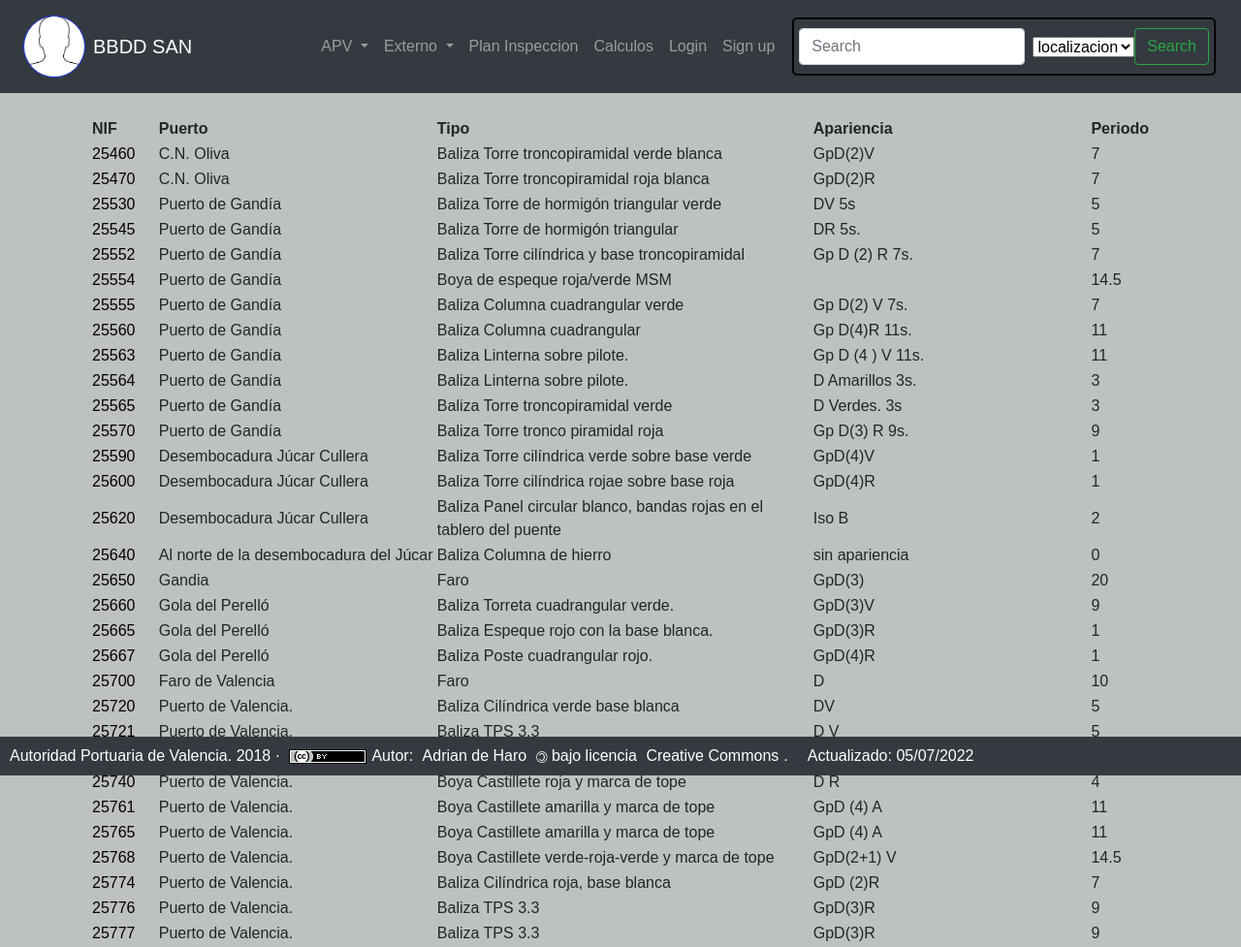
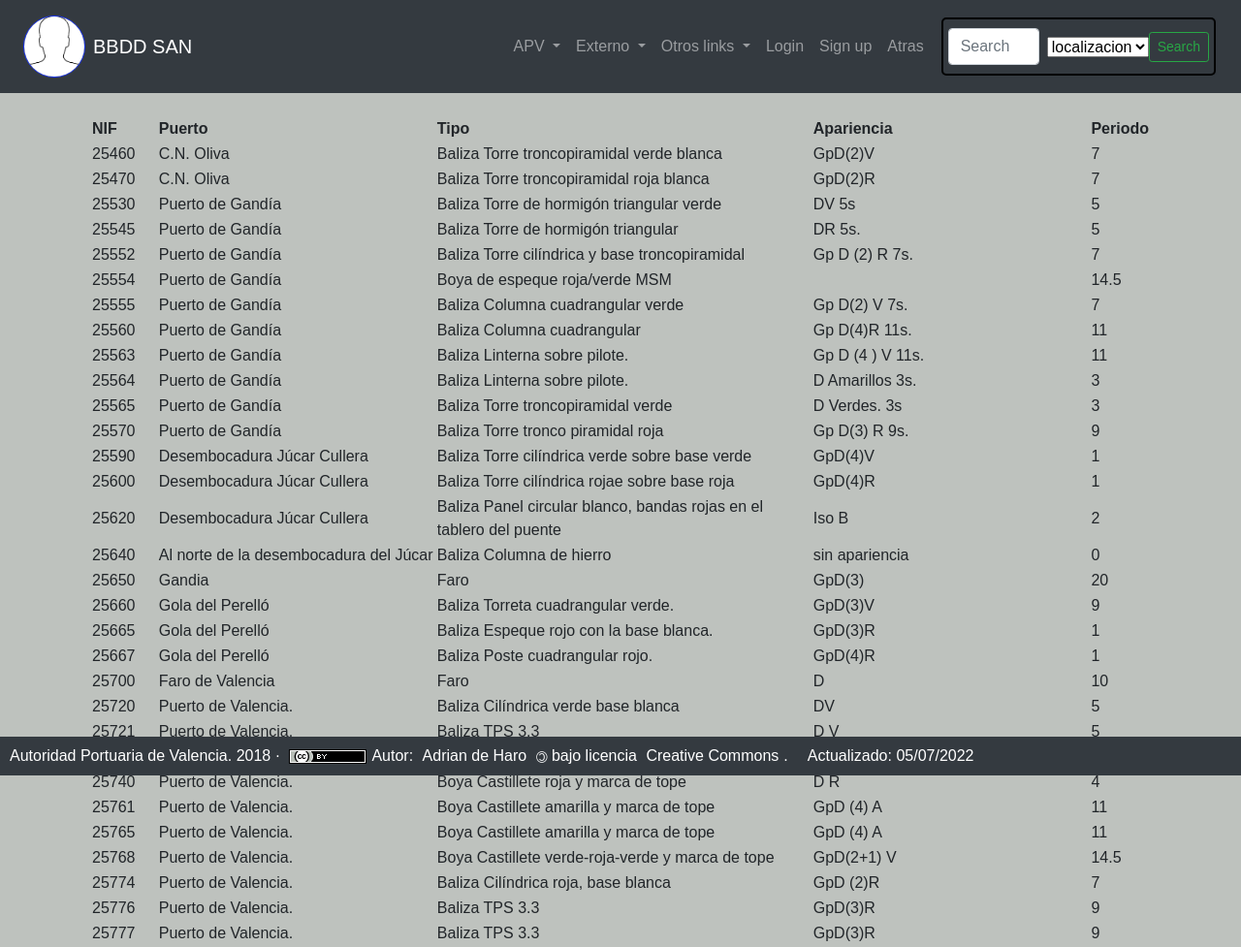
Before and after one commit to venturas55/nodejsSAN, a Node server app: page /balizas/list in a window 1280 px wide. Shown: the top 977 px of the page at 97% size. Run offline with Node 20, Linux system fonts and the light colour scheme; data comes from the database, SQL or seed files in the repository; some libraries are stand-ins or nearby versions.

Commit message:
Se reestructura el navbar. Se añade boton de atras. Se añade click en toda la fila tr en el listado de balizas. Solo faltaria que el puntero adopte forma de mano o click al hacer hover

```diff
--- a/src/public/js/mainscript.js
+++ b/src/public/js/mainscript.js
@@ -52,7 +52,7 @@
 window.onclick = function (event) {
   console.log("cierra modal");
   //TODO: (event.target == modal) LOS 3 MODALES
-  if (event.target == modal) {
+  if (event.target == modal1) {
     modal1.style.display = "none";
     modal2.style.display = "none";
     modal3.style.display = "none";
--- a/src/views/balizas/list.hbs
+++ b/src/views/balizas/list.hbs
@@ -13,8 +13,9 @@
              <th>MOD</th>--}}
         </tr>
         {{#each balizas}}
-          <tr>
-            <td><a href="/balizas/plantilla/{{nif}}">{{nif}}</a></td>
+
+          <tr onclick="location.href='/balizas/plantilla/{{nif}}';">
+              <td>{{nif}}</td>
               <td>{{puerto}}</td>
               <td>{{tipo}} </td>
               <td>{{apariencia}}</td>
--- a/src/views/partials/avatarS.hbs
+++ b/src/views/partials/avatarS.hbs
@@ -1,5 +1,7 @@
+            <a href="/profile">
              {{#if user.pictureURL}}
                         <img src="/img/profiles/{{user.pictureURL}}" class="avatar avatar-s m-2" alt="avatar '{{user.pictureURL}}'" />
               {{else}}
                         <img src="/img/profiles/default.jpg" class="avatar avatar-s m-2" alt="default avatar" />
               {{/if}}
+              </a>
--- a/src/views/partials/navbar.hbs
+++ b/src/views/partials/navbar.hbs
@@ -24,8 +24,6 @@
             <a class="dropdown-item" href="/balizas/mapaGeneral/1">Mapa Valencia</a>
             <a class="dropdown-item" href="/balizas/mapaGeneral/2">Mapa Sagunto</a>
             <a class="dropdown-item" href="/balizas/mapaGeneral/3">Mapa Gandia</a>
-            <div class="dropdown-divider"></div>
-            <a class="dropdown-item" href="/preventivos">Informes Preventivos</a>
           </div>
         </li>
 
@@ -63,23 +61,28 @@
         </li>
 
         {{/if}}
-        <li class="nav-item">
-          <a class="nav-link" href="/plan" tabindex="-1" aria-disabled="true">Plan Inspeccion</a>
-        </li>
-        <li class="nav-item">
-          <a class="nav-link" href="/calculos" tabindex="-1" aria-disabled="true">Calculos</a>
+
+
+        <li class="nav-item dropdown">
+          <a class="nav-link dropdown-toggle" href="#" id="navbarDropdown" role="button" data-toggle="dropdown"
+            aria-haspopup="true" aria-expanded="false">
+            Otros links
+          </a>
+          <div class="dropdown-menu" aria-labelledby="navbarDropdown">
+            <a class="dropdown-item" href="/plan">Plan Inspeccion</a>
+            <a class="dropdown-item" href="/calculos">Calculos</a>
+            <a class="dropdown-item" href="/inventario">Inventario</a>
+            <div class="dropdown-divider"></div>
+                <a class="dropdown-item" href="/preventivos">Informes Preventivos</a>
+          </div>
         </li>
 
+
         {{#if user}}
-        <li class="nav-item">
-          <a class="nav-link" href="/inventario" tabindex="-1" aria-disabled="true">Inventario</a>
-        </li>
-        <li class="nav-item">
+         <li class="nav-item">
           <a class="nav-link" href="/logout" tabindex="-1" aria-disabled="true">Logout</a>
         </li>
-
         {{else}}
-
         <li class="nav-item">
           <a class="nav-link" href="/signin" tabindex="-1" aria-disabled="true">Login</a>
         </li>
@@ -87,9 +90,13 @@
           <a class="nav-link" href="/signup" tabindex="-1" aria-disabled="true">Sign up</a>
         </li>
         {{/if}}
+
+        <li class="nav-item">
+          <a class="nav-link" href="javascript:void(0)" onclick="history.back();" tabindex="-1" aria-disabled="true">Atras</a>
+        </li>
       </ul>
       <form id="formularioBusqueda" class="form-inline my-2 my-lg-0">
-        <input id="inputBuscar" class="form-control mr-sm-2" type="search" placeholder="Search" aria-label="Search" />
+        <input size="5" id="inputBuscar" class="form-control mr-sm-2" type="search" placeholder="Search" aria-label="Search" />
         <select name="opcionBuscar" id="opcionBuscar">
           <option value="nif">nif</option>
           <option value="puerto">puerto</option>
@@ -97,7 +104,7 @@
           <option value="tipo">tipo</option>
           <option value="apariencia">apariencia</option>
         </select>
-        <button id="botonBuscar" class="btn btn-outline-success my-2 my-sm-0" type="submit">Search</button>
+        <button id="botonBuscar" class="btn btn-outline-success my-2 btn-sm my-sm-0" type="submit">Search</button>
       </form>
       {{!--
     </div> --}}
```
Also changed, not shown: src/public/img/imagenes/25740/25740.jpg (deleted), src/public/img/profiles/1659088817948.jpg (added), 1 other file. Lines whose indentation alone changed are shown as unchanged.
